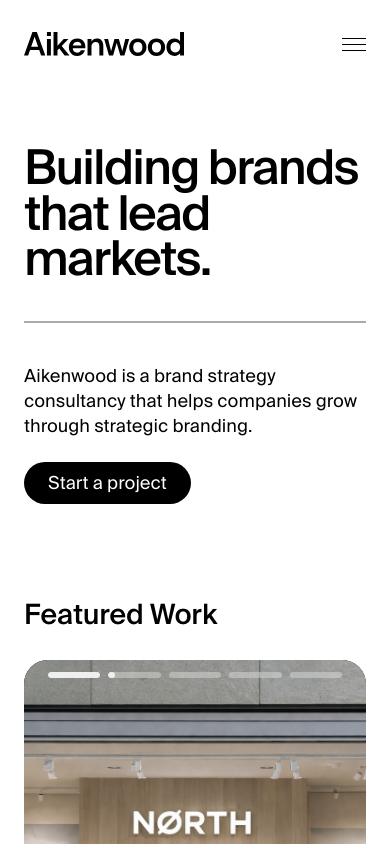
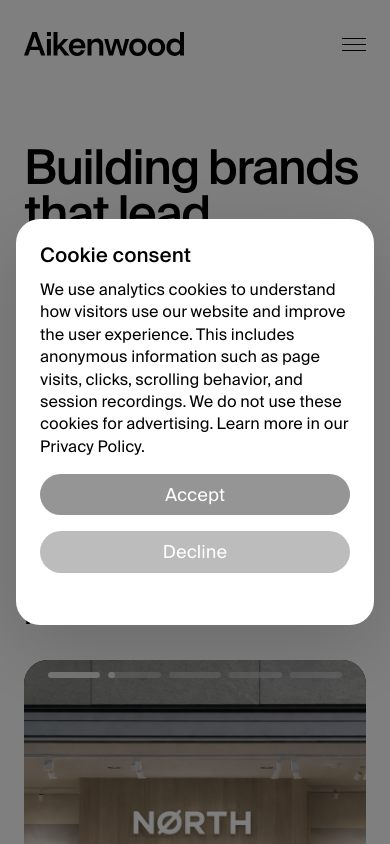
Before and after one commit to stefanvanijcken-star/aikenwood, a Next.js app: page / in a window 390 px wide. Shown: the top 844 px of the page. Built offline with nearby package versions, Linux system fonts and the light colour scheme.

Commit message:
Added cookies

```diff
--- /dev/null
+++ b/app/Clarity.tsx
@@ -0,0 +1,30 @@
+"use client";
+
+import { useEffect } from "react";
+import Clarity from "@microsoft/clarity";
+
+const CONSENT_KEY = "analytics-consent";
+
+export default function ClarityInit() {
+  useEffect(() => {
+    const initClarity = () => {
+      const clarityId = process.env.NEXT_PUBLIC_CLARITY_ID;
+
+      if (!clarityId) return;
+
+      Clarity.init(clarityId);
+    };
+
+    if (localStorage.getItem(CONSENT_KEY) === "accepted") {
+      initClarity();
+    }
+
+    window.addEventListener("analytics-consent-accepted", initClarity);
+
+    return () => {
+      window.removeEventListener("analytics-consent-accepted", initClarity);
+    };
+  }, []);
+
+  return null;
+}
--- /dev/null
+++ b/app/components/CookieBanner.jsx
@@ -0,0 +1,57 @@
+"use client";
+
+import { useEffect, useState } from "react";
+
+const CONSENT_KEY = "analytics-consent";
+
+export default function CookieBanner() {
+  const [visible, setVisible] = useState(false);
+
+  useEffect(() => {
+    const consent = localStorage.getItem(CONSENT_KEY);
+    if (!consent) setVisible(true);
+  }, []);
+
+  const accept = () => {
+    localStorage.setItem(CONSENT_KEY, "accepted");
+    window.dispatchEvent(new Event("analytics-consent-accepted"));
+    setVisible(false);
+  };
+
+  const decline = () => {
+    localStorage.setItem(CONSENT_KEY, "declined");
+    setVisible(false);
+  };
+
+  if (!visible) return null;
+
+  return (
+    <div className="cookie-overlay">
+      <div className="cookie-banner">
+        <div className="cookie-content">
+          <h4>Cookie consent</h4>
+
+          <p>
+            We use analytics cookies to understand how visitors use our website and
+            improve the user experience. This includes anonymous information such
+            as page visits, clicks, scrolling behavior, and session recordings. We
+            do not use these cookies for advertising. Learn more in our{" "}
+            <a href="/privacy-policy.pdf" target="_blank" rel="noopener noreferrer" className="text-link">
+              Privacy Policy.
+            </a>
+          </p>
+        </div>
+
+        <div className="cookie-actions">
+          <button onClick={accept} className="cookie-button cookie-accept">
+            Accept
+          </button>
+
+          <button onClick={decline} className="cookie-button cookie-decline">
+            Decline
+          </button>
+        </div>
+      </div>
+    </div>
+  );
+}
--- a/app/components/Footer.js
+++ b/app/components/Footer.js
@@ -39,7 +39,7 @@ export default function Footer() {
 
           <div style={{ display: 'flex', flexDirection: 'column' }}>
             <span style={{ fontSize: '24px', lineHeight: '120%', fontWeight: '500' }}>Legal</span>
-            <a href="/privacy_statement.pdf" target="_blank" className="text-link" style={{ fontSize: '18px', lineHeight: '140%', color: '#919191', marginTop: '16px', display: 'inline-block', width: 'fit-content' }}>Privacy Policy</a>
+            <a href="/privacy-policy.pdf" target="_blank" className="text-link" style={{ fontSize: '18px', lineHeight: '140%', color: '#919191', marginTop: '16px', display: 'inline-block', width: 'fit-content' }}>Privacy Policy</a>
             <a href="#" className="text-link" target="_blank" style={{ fontSize: '18px', lineHeight: '140%', color: '#919191', marginTop: '12px', display: 'inline-block', width: 'fit-content', maxWidth: '100px' }}>Terms & Conditions</a>
             <a href="#" className="text-link" target="_blank" style={{ fontSize: '18px', lineHeight: '140%', color: '#919191', marginTop: '12px', display: 'inline-block', width: 'fit-content' }}>Cookies</a>
           </div>
--- a/app/globals.css
+++ b/app/globals.css
@@ -401,3 +401,101 @@ input:focus, textarea:focus {
   min-height: 3em;
   }
 }
+
+/* Cookie banner */
+.cookie-banner {
+  position: fixed;
+  top: 50%;
+  left: 50%;
+  transform: translate(-50%, -50%);
+
+  z-index: 9999;
+
+  width: min(700px, calc(100vw - 48px));
+
+  background: #ffffff;
+  border-radius: 24px;
+  padding: 40px;
+
+  display: flex;
+  flex-direction: column;
+  gap: 16px;
+
+  box-shadow: 0 24px 80px rgba(0, 0, 0, 0.16);
+}
+
+.cookie-overlay {
+  position: fixed;
+  inset: 0;
+  z-index: 9998;
+
+  display: flex;
+  align-items: center;
+  justify-content: center;
+
+  background: rgba(0, 0, 0, 0.5);
+  backdrop-filter: blur(0px);
+}
+
+.cookie-content {
+  display: flex;
+  flex-direction: column;
+  gap: 12px;
+}
+
+.cookie-content p {
+  font-size: 18px;
+  line-height: 140%;
+}
+
+.cookie-actions {
+  display: flex;
+  flex-direction: row;
+  gap: 16px;
+}
+
+.cookie-button {
+  border: none;
+  cursor: pointer;
+  padding: 8px 24px;
+  border-radius: 44px;
+  font-family: "Suisse Intl", sans-serif;
+  font-size: 18px;
+  line-height: 140%;
+  color: #ffffff;
+  transition: opacity 0.25s ease;
+}
+
+.cookie-button:hover {
+  opacity: 0.7;
+}
+
+.cookie-accept {
+  background: #959595;
+}
+
+.cookie-decline {
+  background: #bcbcbc;
+}
+
+@media (max-width: 768px) {
+  .cookie-banner {
+    width: calc(100vw - 32px);
+    bottom: 16px;
+    padding: 24px;
+  }
+
+  .cookie-content p {
+    font-size: 16px;
+  }
+
+  .cookie-actions {
+    width: 100%;
+    flex-direction: column;
+  }
+
+  .cookie-button {
+    width: 100%;
+    text-align: center;
+  }
+}
--- a/app/layout.js
+++ b/app/layout.js
@@ -1,5 +1,7 @@
 import { Analytics } from "@vercel/analytics/next"
 import { SpeedInsights } from "@vercel/speed-insights/next"
+import ClarityInit from './Clarity';
+import CookieBanner from "./components/CookieBanner";
 import './globals.css'
 import Footer from './components/Footer'
 
@@ -12,7 +14,9 @@ export default function RootLayout({ children }) {
   return (
     <html lang="nl">
       <body>
+        <ClarityInit />
         {children}
+        <CookieBanner />
         <Analytics />
         <SpeedInsights />
         <Footer />
--- a/package.json
+++ b/package.json
@@ -9,6 +9,7 @@
     "lint": "eslint"
   },
   "dependencies": {
+    "@microsoft/clarity": "^1.0.2",
     "@vercel/analytics": "^2.0.1",
     "@vercel/speed-insights": "^2.0.0",
     "framer-motion": "^12.40.0",
@@ -19,6 +20,8 @@
   },
   "devDependencies": {
     "@tailwindcss/postcss": "^4",
+    "@types/node": "25.9.1",
+    "@types/react": "19.2.16",
     "eslint": "^9",
     "eslint-config-next": "16.2.7",
     "tailwindcss": "^4"
```
Also changed, not shown: tsconfig.json (added, +37 -0 lines), 2 other files (tests, documents, lock files or other folders).
